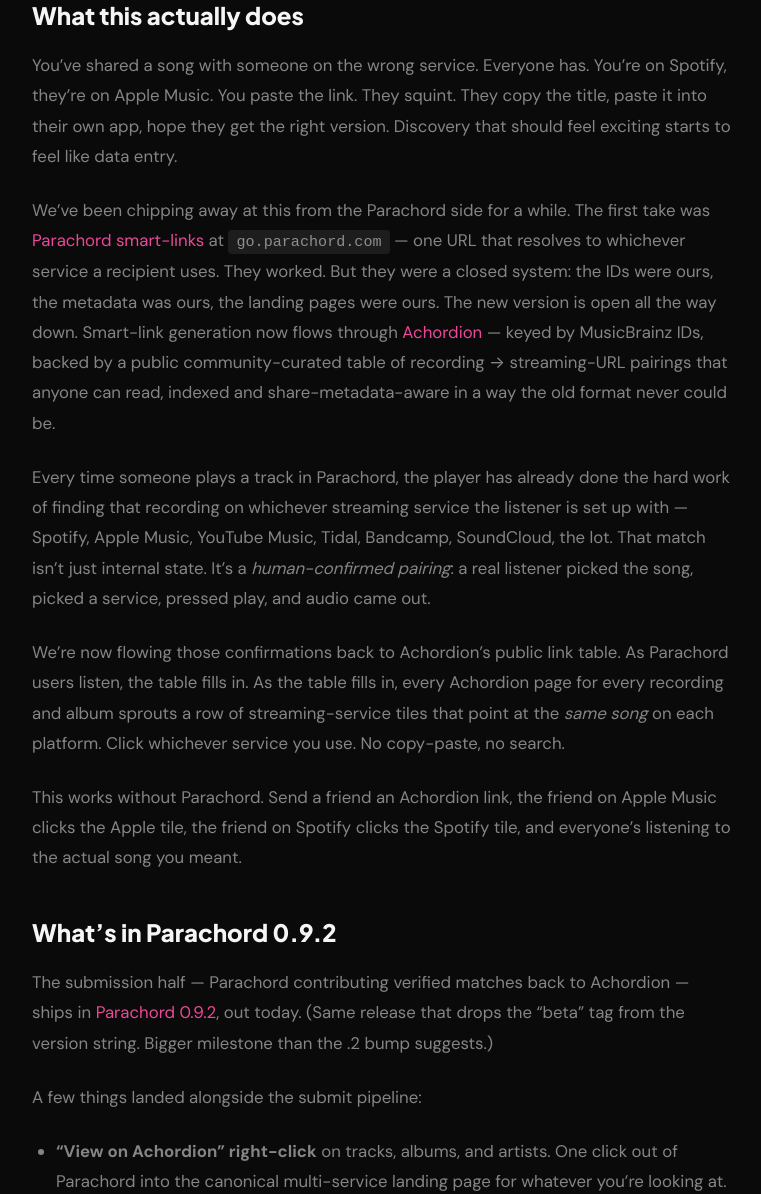
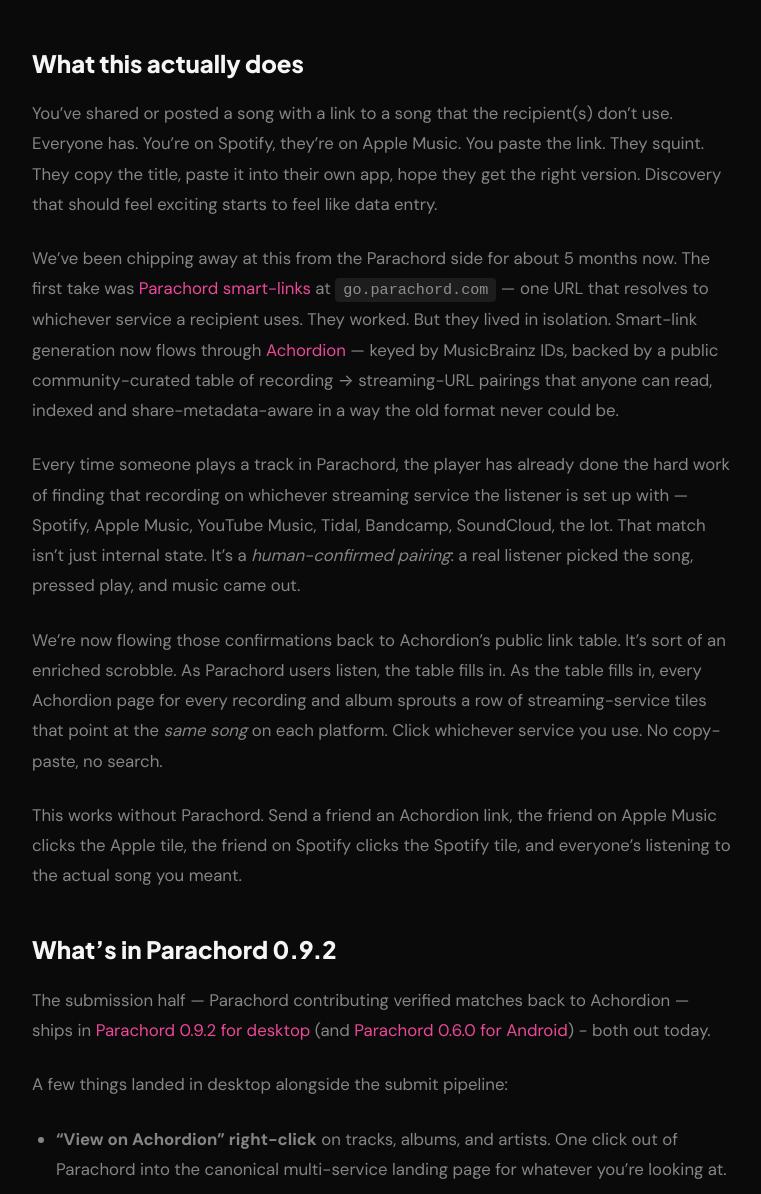
Before and after one commit to Parachord/parachord-website, a Jekyll site: the page built from _posts/2026-05-11-the-question-that-woke-me-up.md, in a window 1280 px wide and 1400 px high, scrolled down 1025 px, cut to the strip 206-1400 px from the top of the window. Shown: the whole strip, without its empty margins (258-1019 px from the left). Built offline with Jekyll 4.4.1, drawn with Linux system fonts in a browser that asks for light colours; some of the changed text lies outside the part shown.

Commit message:
Revise post title and enhance content clarity
Updated the title and various sections for clarity and detail.

````diff
--- a/_posts/2026-05-11-the-question-that-woke-me-up.md
+++ b/_posts/2026-05-11-the-question-that-woke-me-up.md
@@ -1,6 +1,6 @@
 ---
 layout: post
-title: "The question that woke me up this morning"
+title: "A Self-Building Database of Streaming Links for Every Song"
 date: 2026-05-11
 author: "J Herskowitz"
 category: "Announcement"
@@ -26,21 +26,21 @@
 
 ## What this actually does
 
-You've shared a song with someone on the wrong service. Everyone has. You're on Spotify, they're on Apple Music. You paste the link. They squint. They copy the title, paste it into their own app, hope they get the right version. Discovery that should feel exciting starts to feel like data entry.
+You've shared or posted a song with a link to a song that the recipient(s) don't use. Everyone has. You're on Spotify, they're on Apple Music. You paste the link. They squint. They copy the title, paste it into their own app, hope they get the right version. Discovery that should feel exciting starts to feel like data entry.
 
-We've been chipping away at this from the Parachord side for a while. The first take was [Parachord smart-links]({% post_url 2026-02-09-introducing-smartlinks %}) at `go.parachord.com` — one URL that resolves to whichever service a recipient uses. They worked. But they were a closed system: the IDs were ours, the metadata was ours, the landing pages were ours. The new version is open all the way down. Smart-link generation now flows through [Achordion]({% post_url 2026-05-04-introducing-achordion %}) — keyed by MusicBrainz IDs, backed by a public community-curated table of recording → streaming-URL pairings that anyone can read, indexed and share-metadata-aware in a way the old format never could be.
+We've been chipping away at this from the Parachord side for about 5 months now. The first take was [Parachord smart-links]({% post_url 2026-02-09-introducing-smartlinks %}) at `go.parachord.com` — one URL that resolves to whichever service a recipient uses. They worked. But they lived in isolation. Smart-link generation now flows through [Achordion]({% post_url 2026-05-04-introducing-achordion %}) — keyed by MusicBrainz IDs, backed by a public community-curated table of recording → streaming-URL pairings that anyone can read, indexed and share-metadata-aware in a way the old format never could be.
 
-Every time someone plays a track in Parachord, the player has already done the hard work of finding that recording on whichever streaming service the listener is set up with — Spotify, Apple Music, YouTube Music, Tidal, Bandcamp, SoundCloud, the lot. That match isn't just internal state. It's a *human-confirmed pairing*: a real listener picked the song, picked a service, pressed play, and audio came out.
+Every time someone plays a track in Parachord, the player has already done the hard work of finding that recording on whichever streaming service the listener is set up with — Spotify, Apple Music, YouTube Music, Tidal, Bandcamp, SoundCloud, the lot. That match isn't just internal state. It's a *human-confirmed pairing*: a real listener picked the song, pressed play, and music came out.
 
-We're now flowing those confirmations back to Achordion's public link table. As Parachord users listen, the table fills in. As the table fills in, every Achordion page for every recording and album sprouts a row of streaming-service tiles that point at the *same song* on each platform. Click whichever service you use. No copy-paste, no search.
+We're now flowing those confirmations back to Achordion's public link table. It's sort of an enriched scrobble. As Parachord users listen, the table fills in. As the table fills in, every Achordion page for every recording and album sprouts a row of streaming-service tiles that point at the *same song* on each platform. Click whichever service you use. No copy-paste, no search.
 
 This works without Parachord. Send a friend an Achordion link, the friend on Apple Music clicks the Apple tile, the friend on Spotify clicks the Spotify tile, and everyone's listening to the actual song you meant.
 
 ## What's in Parachord 0.9.2
 
-The submission half — Parachord contributing verified matches back to Achordion — ships in [Parachord 0.9.2](https://github.com/Parachord/parachord/releases/tag/v0.9.2), out today. (Same release that drops the "beta" tag from the version string. Bigger milestone than the .2 bump suggests.)
+The submission half — Parachord contributing verified matches back to Achordion — ships in [Parachord 0.9.2 for desktop](https://github.com/Parachord/parachord/releases/tag/v0.9.2) (and [Parachord 0.6.0 for Android](https://github.com/Parachord/parachord-android/releases/tag/v0.6.0)) - both out today.
 
-A few things landed alongside the submit pipeline:
+A few things landed in desktop alongside the submit pipeline:
 
 - **"View on Achordion" right-click** on tracks, albums, and artists. One click out of Parachord into the canonical multi-service landing page for whatever you're looking at.
 - **Share links + embed codes** on tracks and albums now route through Achordion. Copy a share link from Parachord, paste it anywhere, and the recipient lands on a service-agnostic page that works for them whether they have Parachord or not.
@@ -64,7 +64,7 @@
 
 Achordion's track and album pages *are* multi-service smart links — and as of 0.9.2, they're the smart-links Parachord generates when you click Share. Every recording and every album gets a canonical URL you can paste anywhere — a bio, a newsletter, a YouTube description, an Instagram link-in-bio — and the page itself shows the streaming row plus an "open in Achordion" affordance. Free. Open source. Attributable back to MusicBrainz and ListenBrainz, the open-data foundations the whole thing sits on.
 
-And every page has an embed widget. Drop something like this into your own site:
+And every album and song page has an embeddable widget. Drop something like this into your own site:
 
 ```html
 <iframe src="https://achordion.xyz/embed/album/efa54250-c7ba-47aa-9761-9a56aaf06887" width="600" height="260" loading="lazy" style="border:0;border-radius:12px" title="Achordion album"></iframe>
@@ -76,13 +76,13 @@
 
 The mapping from "this recording" to "the streaming URLs where it lives" is, surprisingly, the open music ecosystem's biggest data gap right now. MusicBrainz built the canonical metadata layer. ListenBrainz built the canonical listen-history layer. The layer in between — *where can I actually play this thing right now?* — has never had a community-curated open home. Commercial services charge for it. MusicBrainz's editor-driven URL relationships are sparse and slow to fill, because the only way to populate them is for someone to sit down and search, copy, and paste one streaming service link at a time.
 
-Parachord plus Achordion is the implicit-contribution version of that work. Nobody sits down to edit. The data gets built as a side effect of people listening to music. The same playbook MusicBrainz itself used against the closed fingerprint databases of the early 2000s: give humans the right tools and let them, just by being themselves, build something better than the corporate alternative.
+Parachord plus Achordion is the self-building version of that work. Nobody sits down to edit. The data gets built as a side effect of people listening to music. The same playbook MusicBrainz itself used against the closed fingerprint databases of the early 2000s: give humans the right tools and let them, just by being themselves, build something better than the corporate alternative.
 
 Sharing is caring.
 
 ---
 
-If you're a listener: click around [achordion.xyz](https://achordion.xyz). Pin a track, share a station, see what shows up.
+If you're a listener: click around [achordion.xyz](https://achordion.xyz). Pin a track, share a station, see what shows up. If you're into similar music, maybe you want to follow [this guy](https://achordion.xyz/user/jherskowitz).
 
 If you're an artist: find your album page on [achordion.xyz](https://achordion.xyz), click the **Embed** button, and copy the snippet straight into your site.
 
````
